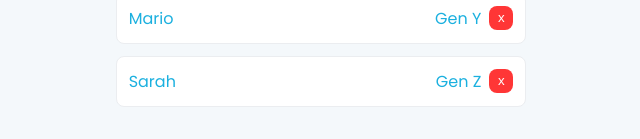
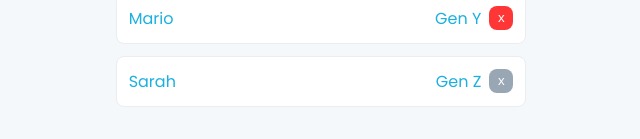
Before and after one commit to rizqyfahmi/hello-svelte, a Svelte app: page / in a window 1280 px wide. Shown: the part 161-300 px from the top of the page, without its empty margins (319-959 px from the left). Built offline with nearby package versions, Linux system fonts and the light colour scheme.

Commit message:
Conditional style

```diff
--- a/src/Content.svelte
+++ b/src/Content.svelte
@@ -15,7 +15,7 @@
             {:else}
                 <div class="item-category">Gen Alpha</div>
             {/if}
-            <button class="item-delete" on:click={() => { people = people.filter((p) => p.id != person.id) }}>x</button>
+            <button class="item-delete" class:btn-disable={person.age > 25} disabled={person.age > 25} on:click={() => { people = people.filter((p) => p.id != person.id) }}>x</button>
         </div>
     {:else}
         <div class="result">There are no people to know</div>
@@ -64,4 +64,9 @@
     .item-category {
         margin-right: 8px;
     }
+
+    .btn-disable {
+        background: hwb(210 60% 30%);
+        color: #ffffff
+    }
 </style>
```
